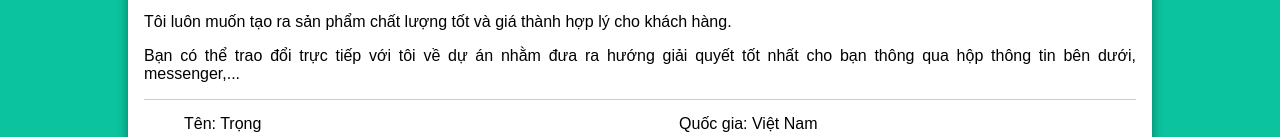
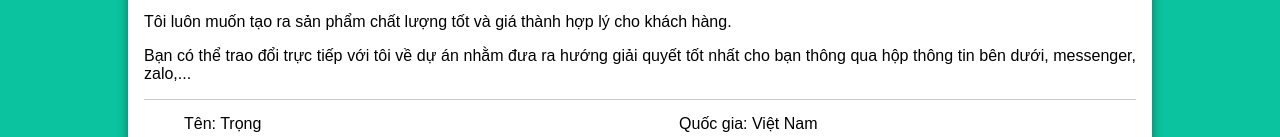
Before and after one commit to DandyNguyen/dandynguyen.github.io, a plain HTML site: page index.html in a window 1280 px wide. Shown: the part 1304-1441 px from the top of the page. Drawn offline with nearby package versions, Linux system fonts and the light colour scheme.

Commit message:
Update index.html

```diff
--- a/index.html
+++ b/index.html
@@ -85,7 +85,7 @@
               <p>Tôi rất vui mừng khi được bạn xem trang web cá nhân này, tôi có 3 năm kinh nghiệm về thiết kế phần mềm trên nền tảng Web.</p>
               <p>Tôi luôn cập nhật những tính năng mới để phù hợp với xu hướng hiện tại.</p>
               <p>Tôi luôn muốn tạo ra sản phẩm chất lượng tốt và giá thành hợp lý cho khách hàng.</p>
-              <p>Bạn có thể trao đổi trực tiếp với tôi về dự án nhằm đưa ra hướng giải quyết tốt nhất cho bạn thông qua hộp thông tin bên dưới, messenger,...</p>
+              <p>Bạn có thể trao đổi trực tiếp với tôi về dự án nhằm đưa ra hướng giải quyết tốt nhất cho bạn thông qua hộp thông tin bên dưới, messenger, zalo,...</p>
 
               <ul id="Thongtin">
                   <li>
```
